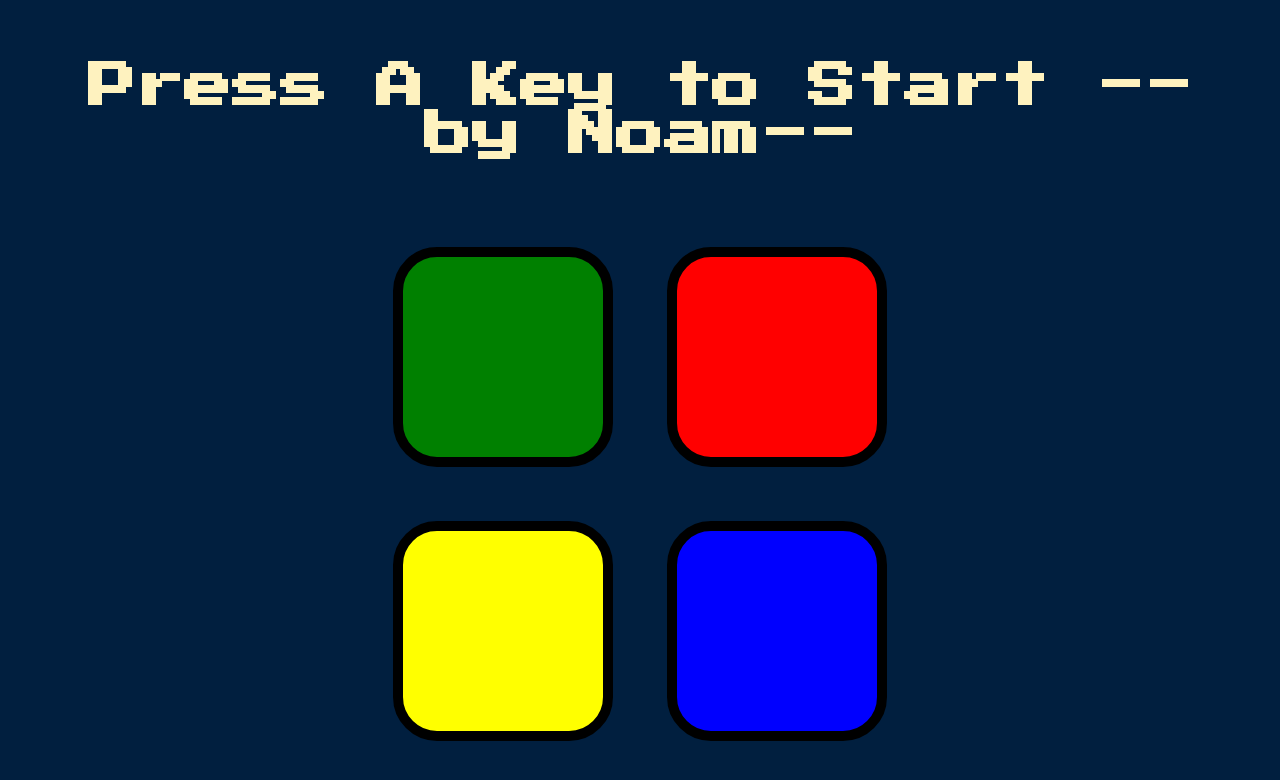
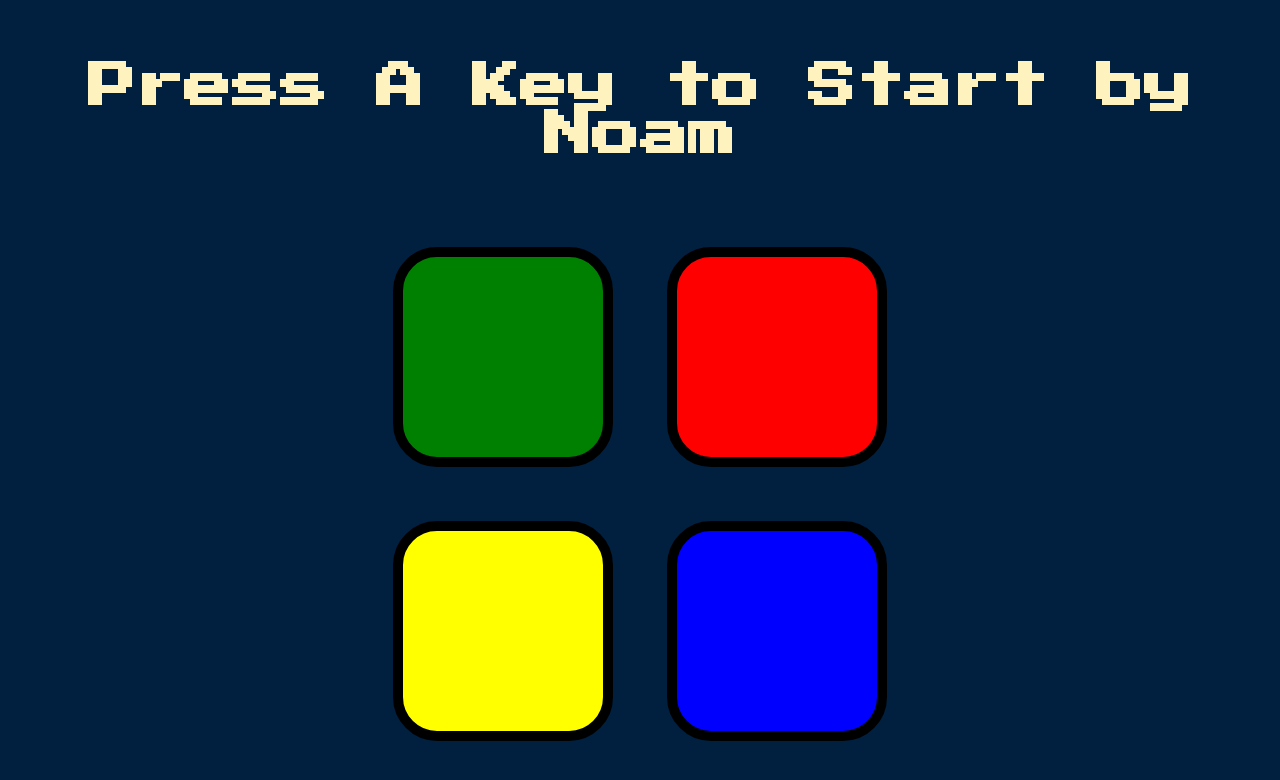
Before and after one commit to noammiz1236/simon-game, a plain HTML site: page index.html in a window 1280 px wide. Drawn offline with Linux system fonts and the light colour scheme.

Commit message:
index.html

```diff
--- a/index.html
+++ b/index.html
@@ -9,7 +9,7 @@
 </head>
 
 <body>
-  <h1 id="level-title">Press A Key to Start --by Noam--</h1>
+  <h1 id="level-title">Press A Key to Start by Noam</h1>
   <div class="container">
     <div lass="row">
 
```
